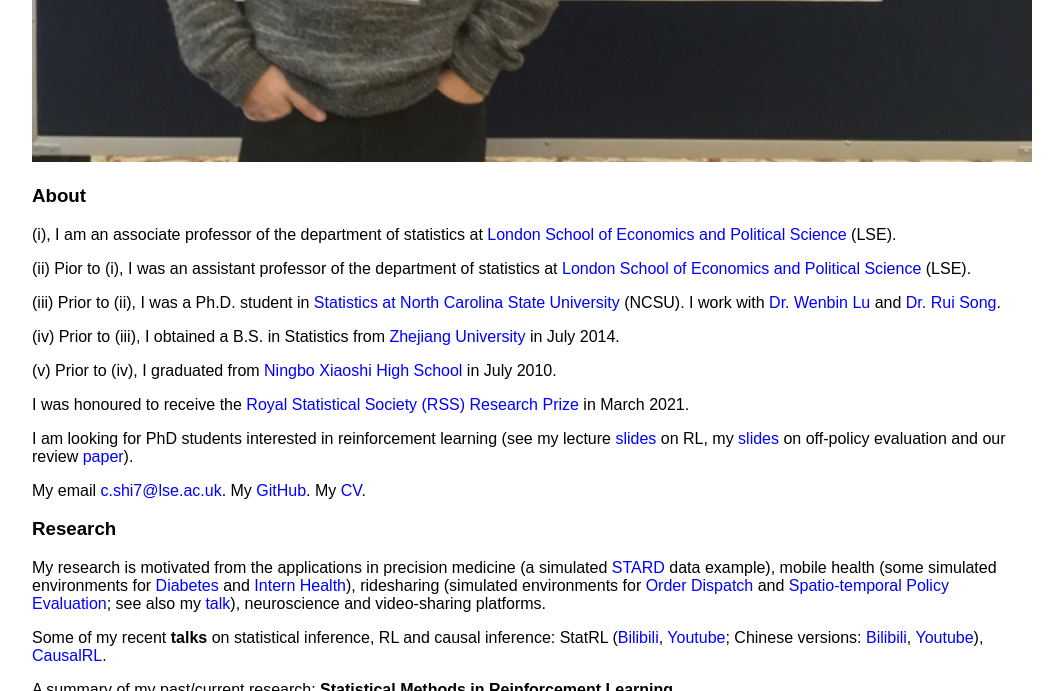
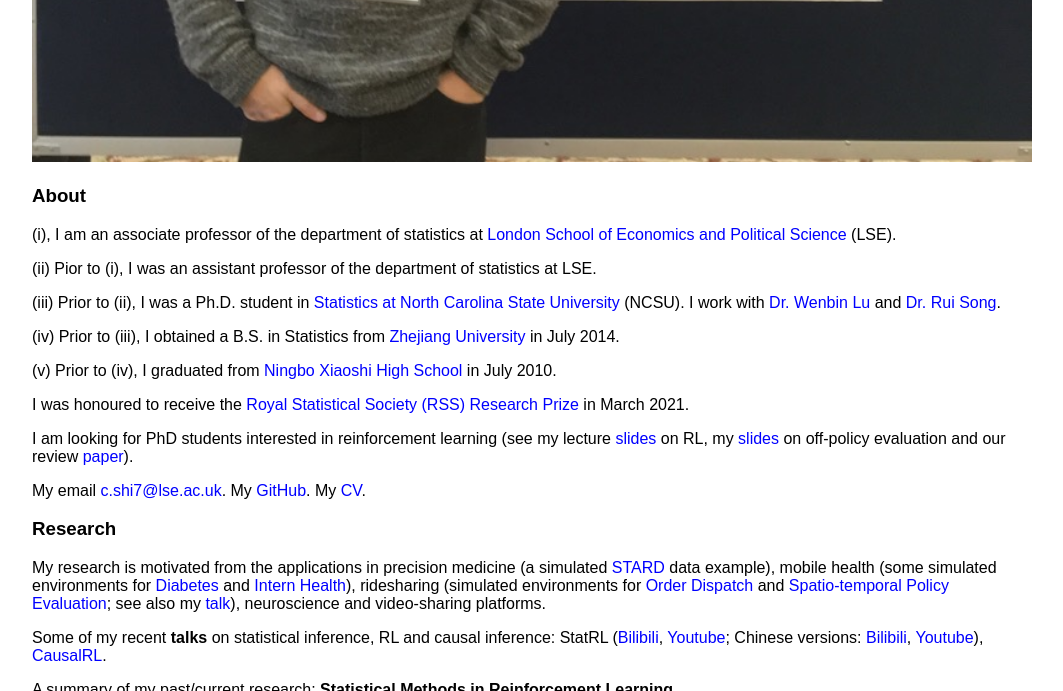
Before and after one commit to callmespring/callmespring.github.io, a Jekyll site: the page built from index.md, in a window 1280 px wide and 900 px high, scrolled down 682 px, cut to the strip 0-691 px from the top of the window. Shown: the whole strip, without its empty margins (108-1171 px from the left). Built offline with Jekyll 4.4.1, drawn with Linux system fonts in a browser that asks for light colours.

Commit message:
Update index.md

```diff
--- a/index.md
+++ b/index.md
@@ -9,7 +9,7 @@ layout: default
 
 (i), I am an associate professor of the department of statistics at [London School of Economics and Political Science](http://www.lse.ac.uk/statistics) (LSE).
 
-(ii) Pior to (i), I was an assistant professor of the department of statistics at [London School of Economics and Political Science](http://www.lse.ac.uk/statistics) (LSE).
+(ii) Pior to (i), I was an assistant professor of the department of statistics at LSE.
 
 (iii) Prior to (ii), I was a Ph.D. student in [Statistics at North Carolina State University](https://www.stat.ncsu.edu/) (NCSU). I work with [Dr. Wenbin Lu](https://www4.stat.ncsu.edu/~lu/) and
 [Dr. Rui Song](https://song-ray.github.io/).
```
